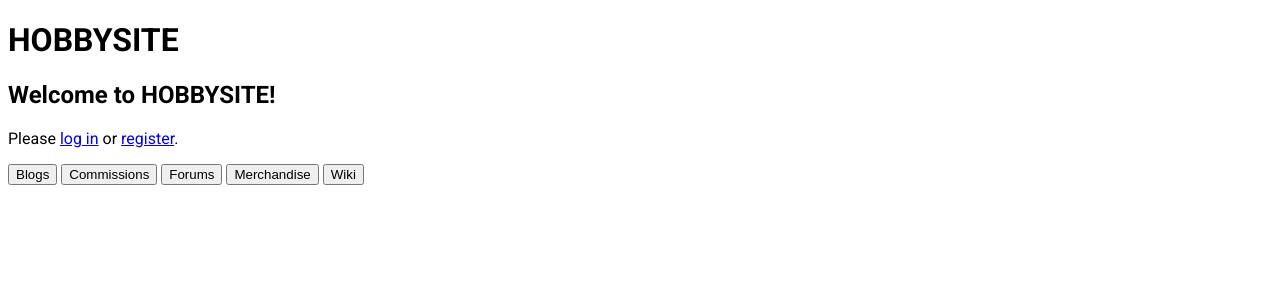
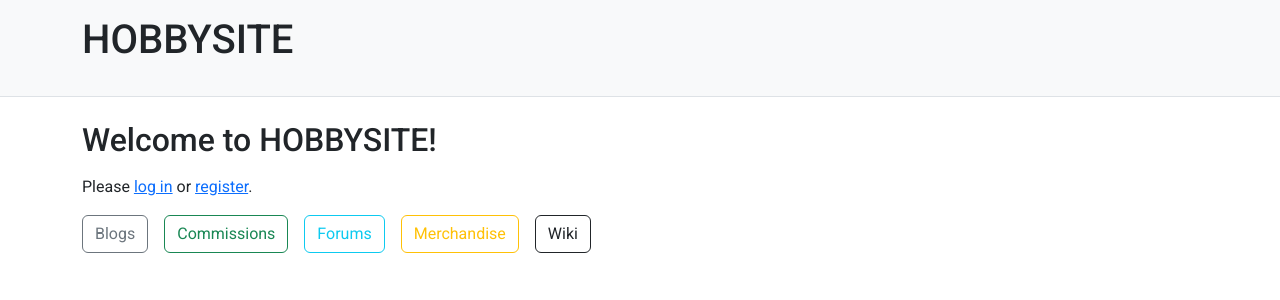
Before and after one commit to ls-s40/hobbysite-E-14, a Django app: page / in a window 1280 px wide. Shown: the top 300 px of the page. Run offline with Django 5.2, Linux system fonts and the light colour scheme.

Commit message:
Implemented base styling using Bootstrap

```diff
--- a/hobbysite/templates/base.html
+++ b/hobbysite/templates/base.html
@@ -5,32 +5,38 @@
         <meta charset="UTF-8" />
         <meta name="viewport" content="Width=device-width, initial-scale=1" />
         <title>{% block title %}Title{% endblock %}</title>
+
+        <link href="https://cdn.jsdelivr.net/npm/bootstrap@5.3.3/dist/css/bootstrap.min.css" rel="stylesheet" integrity="sha384-" crossorigin="anonymous">
+
+
         <link href="https://fonts.googleapis.com/css2?family=Roboto:wght@400;500;700&display=swap" rel="stylesheet">
         <link rel="stylesheet" href="{% static 'css/styles.css' %}">
         {% block styles %}{% endblock %}
     </head>
     <body>
-        <header>
-            <h1>HOBBYSITE</h1>
+        <header class="bg-light p-3 mb-4 border-bottom">
+            <div class="container">
+                <h1 class="mb-3">HOBBYSITE</h1>
                 {% if request.resolver_match.url_name != 'home' %}
-                <div class="nav-buttons">
-                <a href="{% url 'home' %}"><button>Home</button></a>
+                    <div class="d-flex flex-wrap gap-2">
+                        <a href="{% url 'home' %}" class="btn btn-outline-primary">Home</a>
                         {% if user.is_authenticated %}
-                    <form action="{% url 'logout' %}" method="post" style="display: inline;">
+                            <form action="{% url 'logout' %}" method="post" class="d-inline">
                                 {% csrf_token %}
-                        <button type="submit">Logout</button>
+                                <button type="submit" class="btn btn-outline-danger">Logout</button>
                             </form>
-                    <a href="{% url 'user_management:profile_update' user.username %}"><button>Profile</button></a>
+                            <a href="{% url 'user_management:profile_update' user.username %}" class="btn btn-outline-secondary">Profile</a>
                         {% else %}
-                    <a href="{% url 'login' %}"><button>Login</button></a>
+                            <a href="{% url 'login' %}" class="btn btn-outline-success">Login</a>
                         {% endif %}
-                    <a href="{% url 'blog:index' %}"><button>Blogs</button></a>
-                    <a href="{% url 'commissions:index' %}"><button>Commissions</button></a>
-                    <a href="{% url 'forum:index' %}"><button>Forums</button></a>
-                    <a href="{% url 'merchstore:index'%}"><button>Merchandise</button></a>
-                    <a href="{% url 'wiki:index' %}"><button>Wiki</button></a>
+                        <a href="{% url 'blog:index' %}" class="btn btn-outline-info">Blogs</a>
+                        <a href="{% url 'commissions:index' %}" class="btn btn-outline-info">Commissions</a>
+                        <a href="{% url 'forum:index' %}" class="btn btn-outline-info">Forums</a>
+                        <a href="{% url 'merchstore:index' %}" class="btn btn-outline-info">Merchandise</a>
+                        <a href="{% url 'wiki:index' %}" class="btn btn-outline-info">Wiki</a>
                     </div>
                 {% endif %}
+            </div>
         </header>
         {% block content %}{% endblock %}
     </body>
--- a/hobbysite/templates/home.html
+++ b/hobbysite/templates/home.html
@@ -3,29 +3,30 @@
 {% block title %}Home - HOBBYSITE{% endblock %}
 
 {% block content %}
+<div class="container mt-4">
     {% if user.is_authenticated %}
-        <h2>Welcome to HOBBYSITE, {{ user.username }}!</h2>
+        <h2 class="mb-3">Welcome to HOBBYSITE, {{ user.username }}!</h2>
     {% else %}
-        <h2>Welcome to HOBBYSITE!</h2>
+        <h2 class="mb-3">Welcome to HOBBYSITE!</h2>
         <p>Please <a href="{% url 'login' %}">log in</a> or <a href="{% url 'accounts:register' %}">register</a>.</p>
     {% endif %}
-    <div class="nav-buttons">
+
+    <div class="d-flex flex-wrap gap-3 mb-4">
         {% if user.is_authenticated %}
-            <a href="profile/{{user.username}}"><button>Profile</button></a>
+            <a href="{% url 'user_management:profile_detail' user.username %}" class="btn btn-outline-primary">Profile</a>
         {% endif %}
-        <a href="blog/articles/"><button>Blogs</button></a>
-        <a href="commissions/list"><button>Commissions</button></a>
-        <a href="forum/threads"><button>Forums</button></a>
-        <a href="merchstore/items"><button>Merchandise</button></a>
-        <a href="wiki/articles"><button>Wiki</button></a>
+        <a href="{% url 'blog:index' %}" class="btn btn-outline-secondary">Blogs</a>
+        <a href="{% url 'commissions:index' %}" class="btn btn-outline-success">Commissions</a>
+        <a href="{% url 'forum:index' %}" class="btn btn-outline-info">Forums</a>
+        <a href="{% url 'merchstore:index' %}" class="btn btn-outline-warning">Merchandise</a>
+        <a href="{% url 'wiki:index' %}" class="btn btn-outline-dark">Wiki</a>
     </div>
-    <br></br>
+
     {% if user.is_authenticated %}
-        <form action="{% url 'logout' %}" method="post" style="display: inline;">
+        <form action="{% url 'logout' %}" method="post" class="d-inline">
             {% csrf_token %}
-            <button type="submit">Logout</button>
+            <button type="submit" class="btn btn-danger">Logout</button>
         </form>
     {% endif %}
-
-
+</div>
 {% endblock %}
```
Lines whose indentation alone changed are shown as unchanged.
